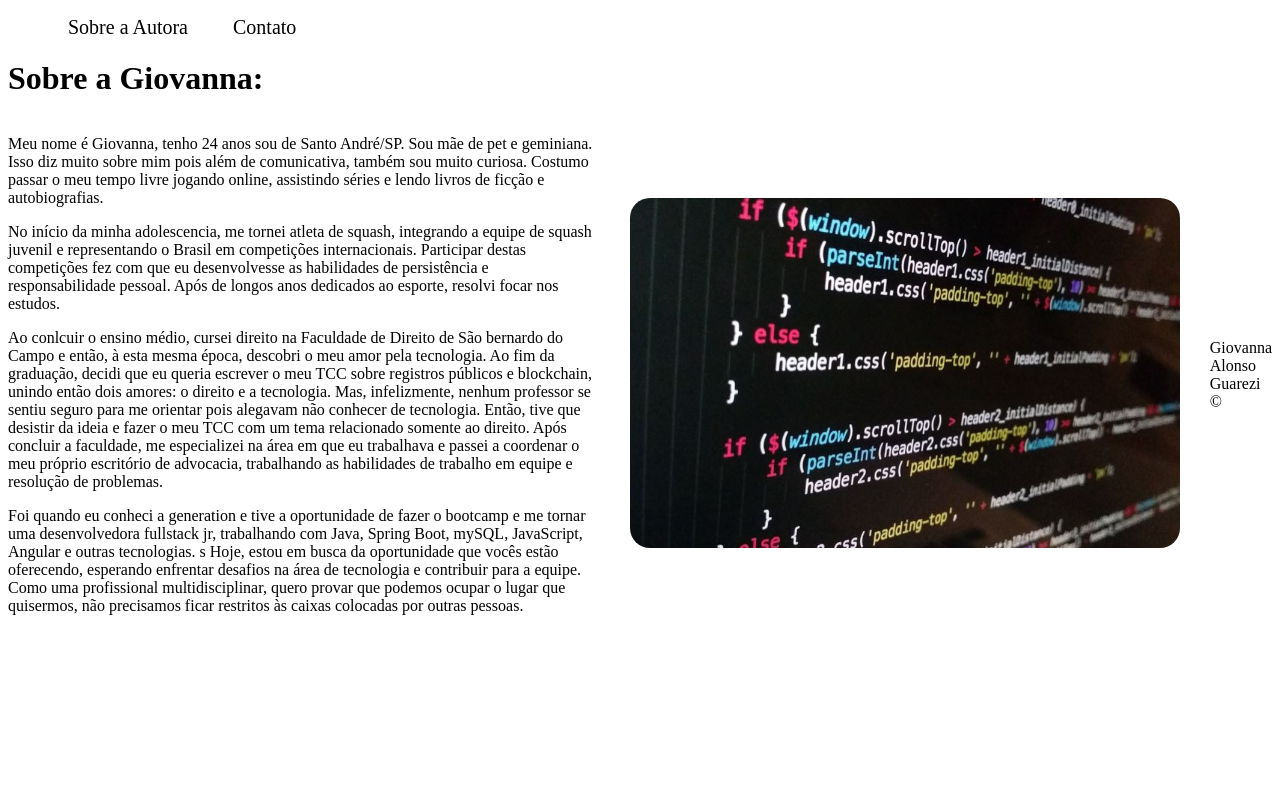
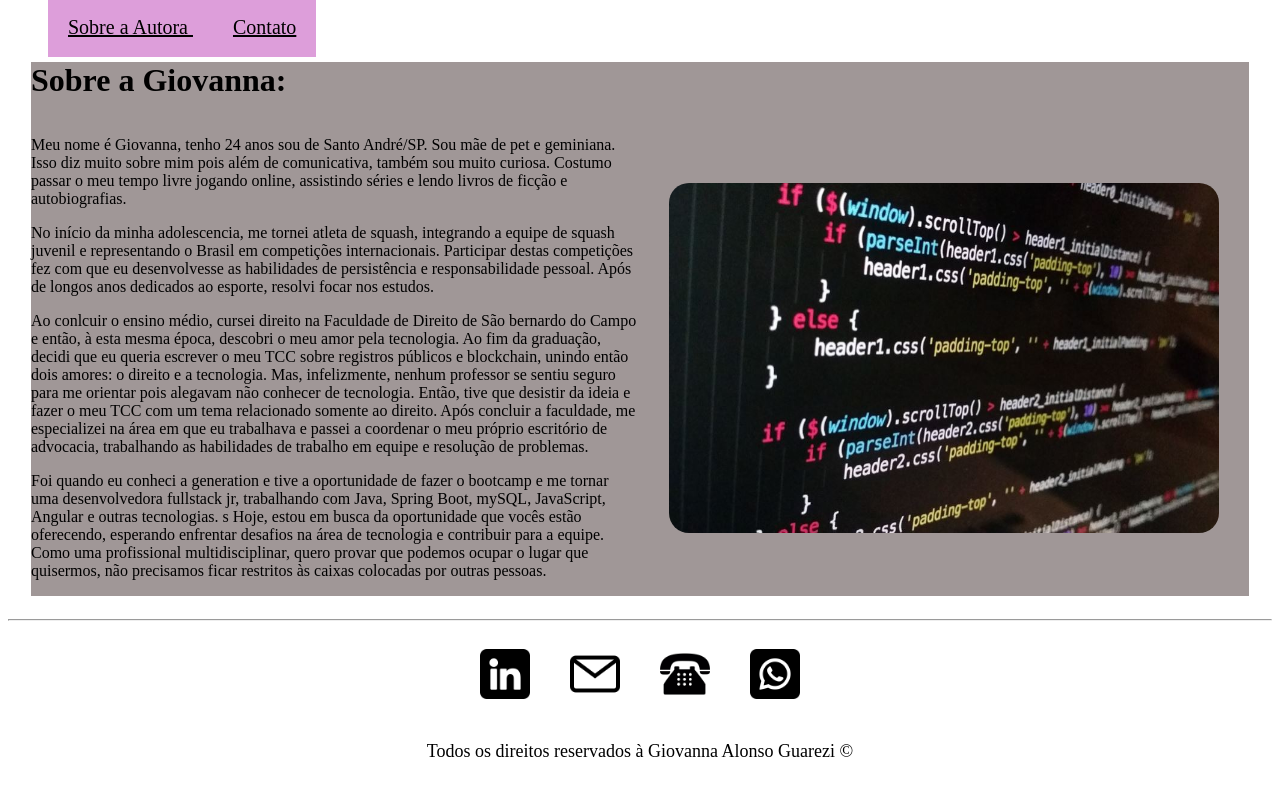
Before and after one commit to giovannaalonso/fundamentos-web, a plain HTML site: page index.html in a window 1280 px wide. Drawn offline with Linux system fonts and the light colour scheme.

Commit message:
inserção de mais detaljhes com CSS

```diff
--- a/assets/css/style.css
+++ b/assets/css/style.css
@@ -1,5 +1,9 @@
 /* Estilos da página index.htm*/
 
+.border{
+    background-color: rgb(160, 151, 151);
+    margin: 23px;
+}
 .center {
     text-align: center;
     font-size: 18px;
@@ -16,22 +20,24 @@
 }
 
 .justify{
-    align-items: justify;
+    align-items:center;
 }
 
 #menu li{
     display: inline;
     padding: 20px;
+    background-color: rgb(221, 158, 218);
 }
 
 #menu li a{
     text-decoration:none;
     color:black;
     font-size: 20px;
+    text-decoration:underline;
 }
 
 #menu li a:hover {
-    color: gray;
+    color: rgb(119, 108, 108);
 }
 
 .p-30 {
@@ -49,5 +55,18 @@
 .tm-social{
     width: 50px;
     height: 50px;
+    padding: 20px;
+}
+
+.logos{
+    display: flex;
+    flex-flow: row;
+    justify-content:center;
+    align-items:center;
+}
+
+.mapa{
+    flex-flow: row;
+    justify-content: flex-end;
 }
 /* Estilos da página contato.htm*/
--- a/index.html
+++ b/index.html
@@ -18,6 +18,7 @@
             <a href="contato.html" target="not_blank"> Contato  </a>
         </li>
     </ul>
+    <div class="border">
     <h1> Sobre a Giovanna: </h1>
 <div class ="container">
     <div class = "texto">
@@ -51,15 +52,38 @@
 
         Como uma profissional multidisciplinar, quero provar que podemos ocupar o lugar que quisermos, não precisamos ficar restritos às caixas colocadas por outras pessoas.
     </p class ="center">
-</div>
-    <div>
+    </div>
+
 
     <img class= "p-30 br-50 wh-550" src="assets/foto programação JS.jpg" alt="Foto de um código JS">
 </div>
+</div>
+<hr>
+<footer>
 
-<footer>
-    Giovanna Alonso Guarezi &copy
+    <div class="logos">
+        <a href="https://www.linkedin.com/in/giovanna-alonso-guarezi-419a8316b/">
+            <img class= "tm-social" src="assets/linkedin.png"
+            alt="Logo do LinkedIn">
+        </a>
+        <a href="https://www.google.com/">
+            <img class= "tm-social" src="assets/o-email.png" alt="Logo de E-mail">
+        </a>
 
+        <a href="https://www.google.com/">
+            <img class= "tm-social" src="assets/telefone-tipico-antigo.png"
+            alt="Imagem de Telefone">
+        </a>
+
+        <a href="https://www.whatsapp.com/?lang=pt_br">
+        <img class= "tm-social" src="assets/whatsapp.png"
+        alt="Logo do WhatsApp">
+    </a>
+        </div>
+    <p class="center">
+    Todos os direitos reservados à Giovanna Alonso Guarezi &copy
+    </p>
 </footer>
+
 </body>
 </html>
```
Also changed, not shown: contato.html (+27 -16 lines), assets/LinkedIn.jpeg (deleted), assets/e-mail.jpg (deleted), assets/linkedin.png (added), assets/o-email.png (added), assets/telefone-tipico-antigo.png (added), assets/telefone.jpg (deleted), assets/whatsApp.jpeg (deleted), assets/whatsapp.png (added).
